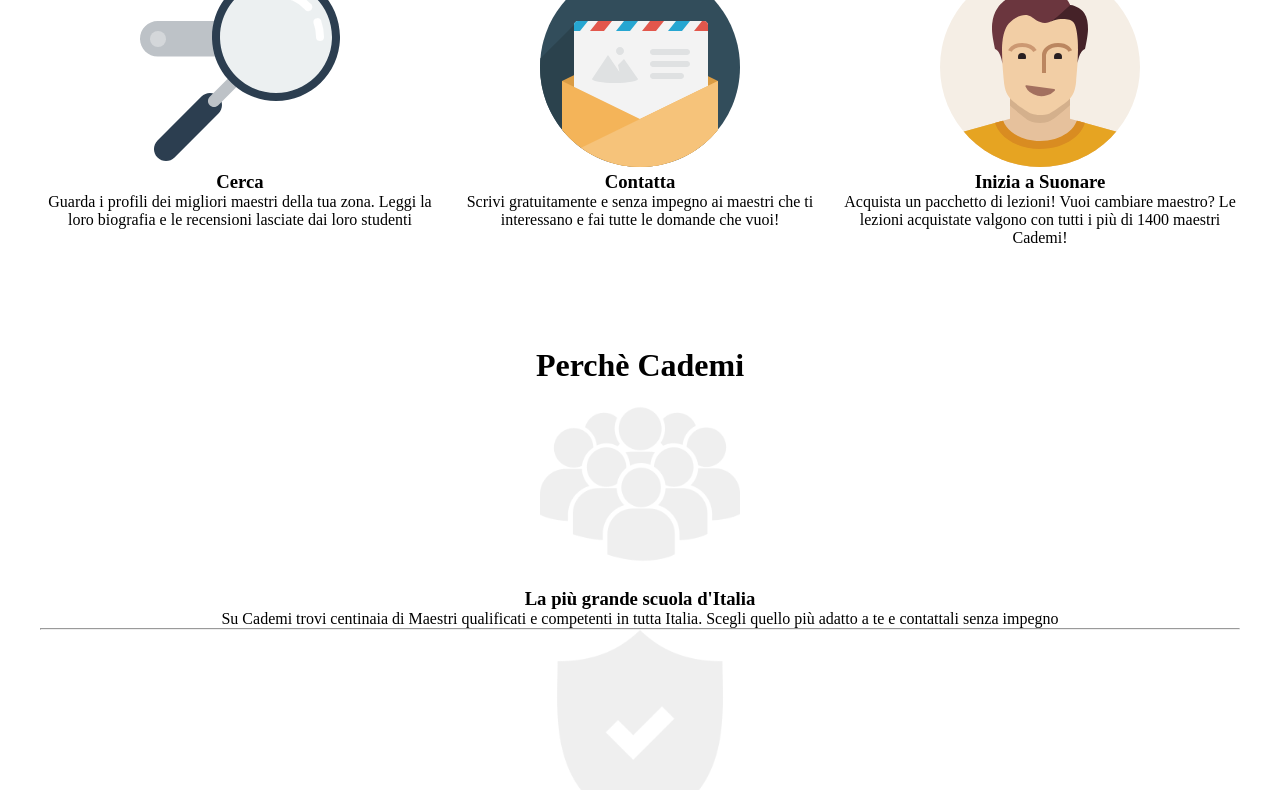
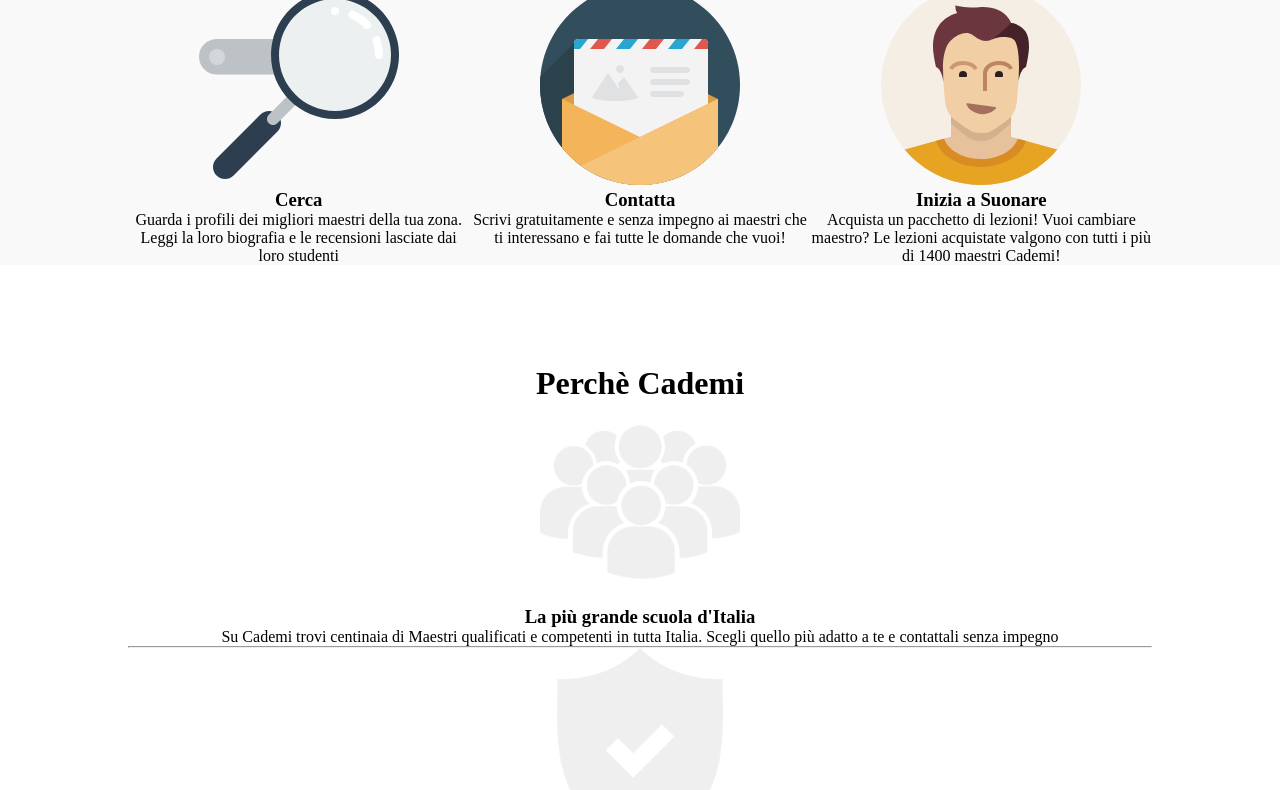
Before and after one commit to frapgn/html-css-resp-wannabe, a plain HTML site: page with12bool/index.html in a window 1280 px wide. Shown: the part 469-1259 px from the top of the page. Drawn offline with Linux system fonts and the light colour scheme.

Commit message:
a few lines

```diff
--- a/with12bool/css/style.css
+++ b/with12bool/css/style.css
@@ -6,7 +6,21 @@ img {
     height: 200px;
 }
 
+.row {
+    width: 90%;
+}
+
+@media all and (min-width: 992px) {
+    .row {
+        width: 80%;
+    }
+}
+
 #lezioni,
 #steps {
     margin-bottom: 100px;
 }
+
+#steps {
+    background-color: #f9f9f9;
+}
--- a/with12bool/index.html
+++ b/with12bool/index.html
@@ -48,7 +48,7 @@
                 <h3>Contatta</h3>
                   Scrivi gratuitamente e senza impegno ai maestri che ti interessano e fai tutte le domande che vuoi!
             </div>
-            <div class="col-xs-12 col-md-6 col-lg-4">
+            <div class="col-xs-12 col-md-12 col-lg-4">
                 <img src="img/male.svg" alt="">
                 <h3>Inizia a Suonare</h3>
                 Acquista un pacchetto di lezioni! Vuoi cambiare maestro? Le lezioni acquistate valgono con tutti i più di 1400 maestri Cademi!
```
